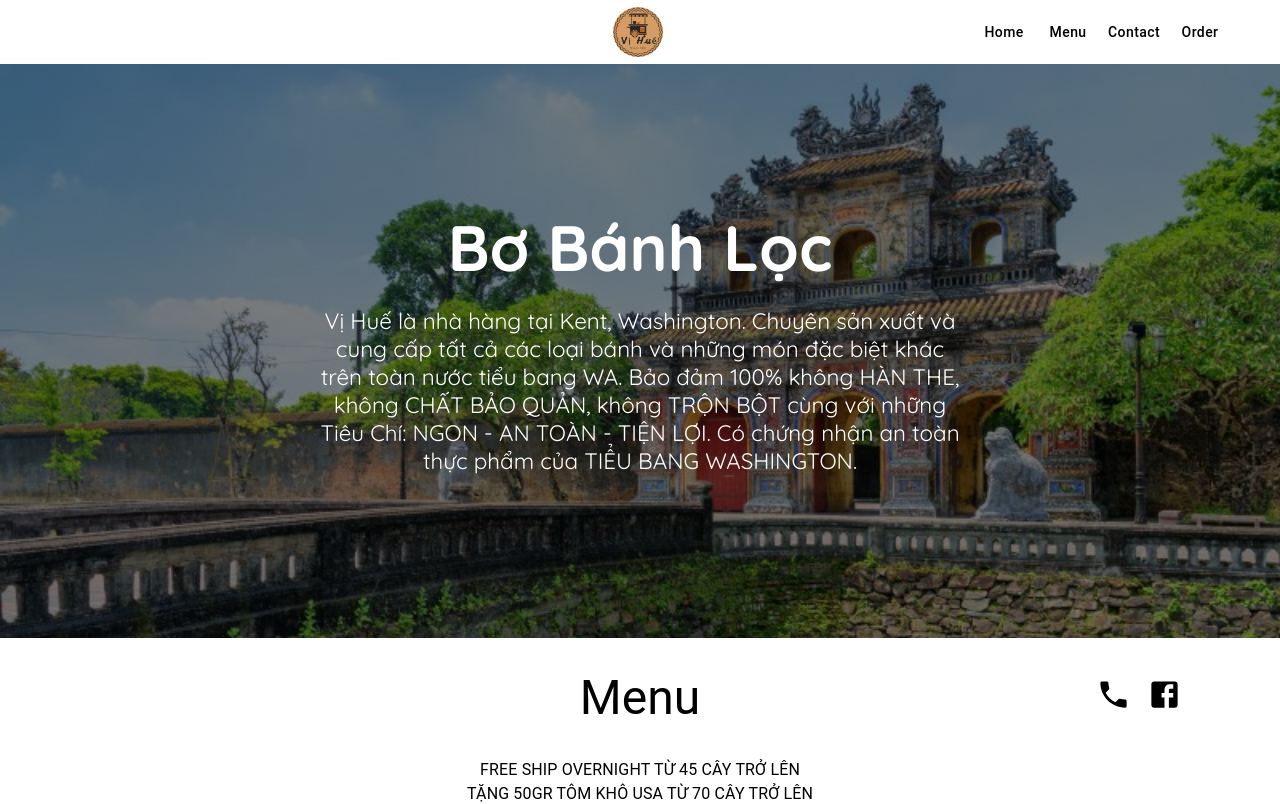
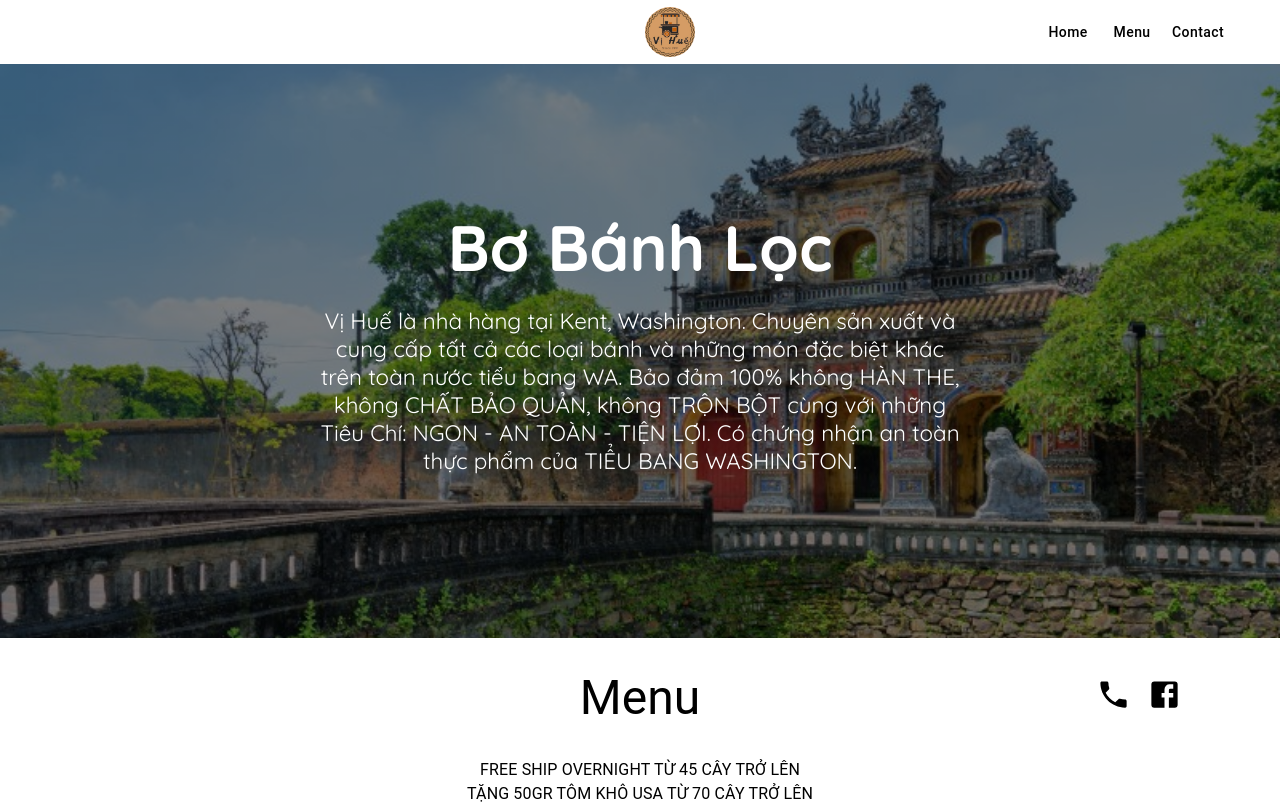
Before and after one commit to datt7e4/ViHue, a React (Create React App) app: page / in a window 1280 px wide. Shown: the top 804 px of the page. Built offline with nearby package versions, Linux system fonts and the light colour scheme; a web font is replaced by a local one.

Commit message:
removed order button from nav bar

```diff
--- a/src/components/NavBar/NavBar.jsx
+++ b/src/components/NavBar/NavBar.jsx
@@ -2,8 +2,8 @@ import React from 'react'
 import { AppBar, Toolbar, Box, Container, Button } from '@mui/material'
 import './NavBar.css'
 const pagesLeft = ['', '', '', '']
-// const pagesRight = ["", "How To", "Contact"];
-const pagesRight = ['Home', 'Menu', 'Contact', 'Order']
+// const pagesRight = ["", "How To", "Contact", "Order"];
+const pagesRight = ['Home', 'Menu', 'Contact']
 
 function NavBar() {
   return (
```
